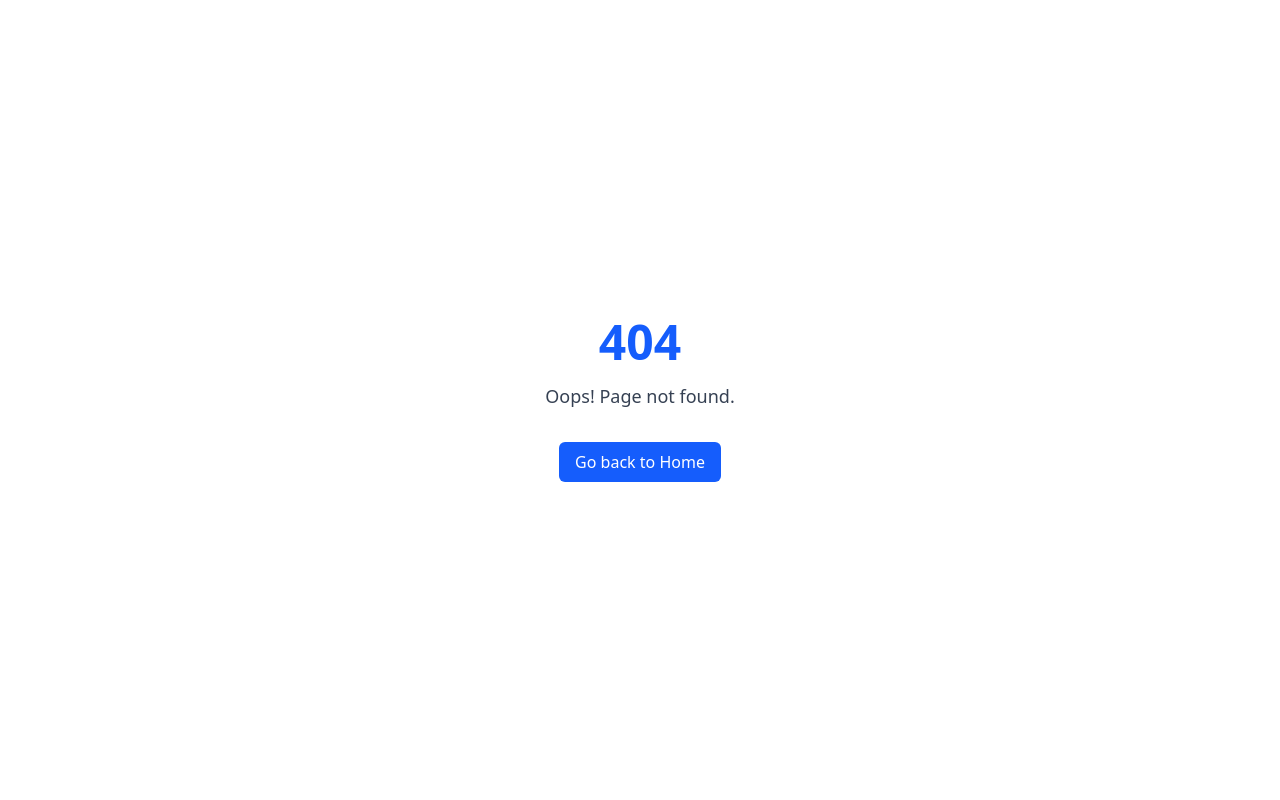
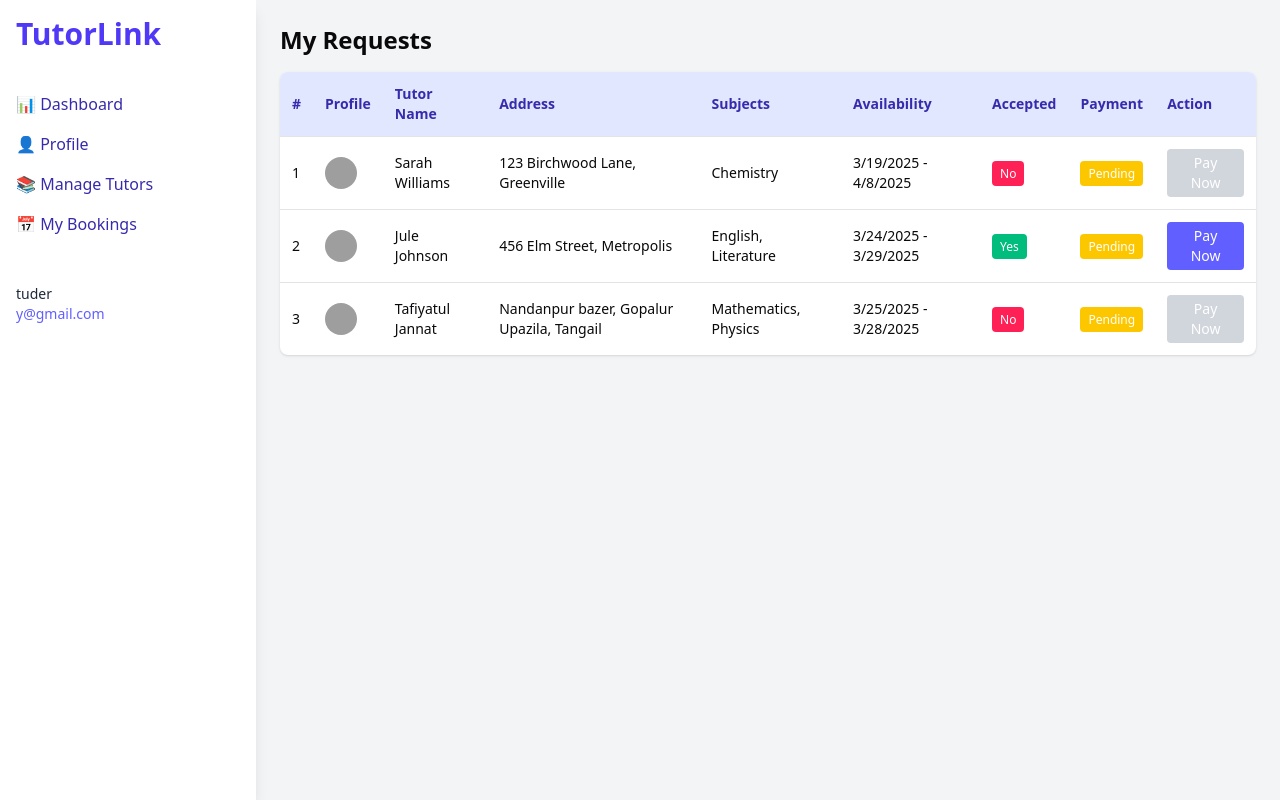
Before and after one commit to Mdsoyaib123/tutor-link-frontend, a Next.js app: page /studentdashboard in a window 1280 px wide. Before the commit this address had no page. Built offline with nearby package versions, Linux system fonts and the light colour scheme; grey boxes are pictures that could not be loaded.

Commit message:
student dashboard basic structuer added

```diff
--- a/src/app/(WithdashBoardLayOut)/student/manageTurors/page.tsx
+++ /dev/null
@@ -1,7 +0,0 @@
-import React from "react";
-
-const Turors = () => {
-  return <div>Turors</div>;
-};
-
-export default Turors;
--- /dev/null
+++ b/src/app/(WithdashBoardLayOut)/studentdashboard/MyRequestsTable.tsx
@@ -0,0 +1,97 @@
+"use client";
+
+const data = [
+  {
+    profile: "https://i.pravatar.cc/150?img=1",
+    name: "Sarah Williams",
+    address: "123 Birchwood Lane, Greenville",
+    subjects: "Chemistry",
+    availability: "3/19/2025 - 4/8/2025",
+    accepted: "No",
+    payment: "Pending",
+  },
+  {
+    profile: "https://i.pravatar.cc/150?img=2",
+    name: "Jule Johnson",
+    address: "456 Elm Street, Metropolis",
+    subjects: "English, Literature",
+    availability: "3/24/2025 - 3/29/2025",
+    accepted: "Yes",
+    payment: "Pending",
+  },
+  {
+    profile: "https://i.pravatar.cc/150?img=3",
+    name: "Tafiyatul Jannat",
+    address: "Nandanpur bazer, Gopalur Upazila, Tangail",
+    subjects: "Mathematics, Physics",
+    availability: "3/25/2025 - 3/28/2025",
+    accepted: "No",
+    payment: "Pending",
+  },
+];
+
+export default function MyRequestsTable() {
+  return (
+    <div className="bg-white shadow rounded-lg overflow-x-auto">
+      <table className="min-w-full text-sm">
+        <thead className="bg-indigo-100 text-indigo-800">
+          <tr className="text-left">
+            <th className="p-3">#</th>
+            <th className="p-3">Profile</th>
+            <th className="p-3">Tutor Name</th>
+            <th className="p-3">Address</th>
+            <th className="p-3">Subjects</th>
+            <th className="p-3">Availability</th>
+            <th className="p-3">Accepted</th>
+            <th className="p-3">Payment</th>
+            <th className="p-3">Action</th>
+          </tr>
+        </thead>
+        <tbody>
+          {data.map((d, i) => (
+            <tr key={i} className="border-t">
+              <td className="p-3">{i + 1}</td>
+              <td className="p-3">
+                <img
+                  src={d.profile}
+                  alt="profile"
+                  className="w-8 h-8 rounded-full"
+                />
+              </td>
+              <td className="p-3">{d.name}</td>
+              <td className="p-3">{d.address}</td>
+              <td className="p-3">{d.subjects}</td>
+              <td className="p-3">{d.availability}</td>
+              <td className="p-3">
+                <span
+                  className={`px-2 py-1 rounded text-white text-xs ${
+                    d.accepted === "Yes" ? "bg-emerald-500" : "bg-rose-500"
+                  }`}
+                >
+                  {d.accepted}
+                </span>
+              </td>
+              <td className="p-3">
+                <span className="px-2 py-1 rounded bg-yellow-400 text-white text-xs">
+                  {d.payment}
+                </span>
+              </td>
+              <td className="p-3">
+                <button
+                  className={`px-4 py-1 text-white rounded text-sm ${
+                    d.accepted === "Yes"
+                      ? "bg-indigo-500 hover:bg-indigo-600"
+                      : "bg-gray-300 cursor-not-allowed"
+                  }`}
+                  disabled={d.accepted !== "Yes"}
+                >
+                  Pay Now
+                </button>
+              </td>
+            </tr>
+          ))}
+        </tbody>
+      </table>
+    </div>
+  );
+}
--- /dev/null
+++ b/src/app/(WithdashBoardLayOut)/studentdashboard/SideBar.tsx
@@ -0,0 +1,37 @@
+"use client";
+
+import Link from "next/link";
+
+export default function Sidebar() {
+  return (
+    <aside className="w-full md:w-64 bg-white shadow-lg min-h-screen p-4">
+      <div className="text-3xl font-extrabold mb-10 text-indigo-600">
+        TutorLink
+      </div>
+      <nav className="space-y-4 text-indigo-800 font-medium">
+        <a href="#" className="block hover:text-indigo-500">
+          📊 Dashboard
+        </a>
+        <Link
+          href={"/studentdashboard/profile"}
+          className="block hover:text-indigo-500"
+        >
+          👤 Profile
+        </Link>
+        <a href="#" className="block hover:text-indigo-500">
+          📚 Manage Tutors
+        </a>
+        <a href="#" className="block hover:text-indigo-500">
+          📅 My Bookings
+        </a>
+      </nav>
+      <div className="mt-12 text-sm text-gray-500">
+        <span className="text-gray-800 font-medium">tuder</span>
+        <br />
+        <a href="mailto:y@gmail.com" className="text-indigo-500">
+          y@gmail.com
+        </a>
+      </div>
+    </aside>
+  );
+}
--- /dev/null
+++ b/src/app/(WithdashBoardLayOut)/studentdashboard/page.tsx
@@ -0,0 +1,17 @@
+// app/dashboard/page.tsx
+"use client";
+
+import MyRequestsTable from "./MyRequestsTable";
+import Sidebar from "./SideBar";
+
+export default function DashboardPage() {
+  return (
+    <div className="flex min-h-screen bg-gray-100">
+      <Sidebar />
+      <main className="flex-1 p-6">
+        <h2 className="text-2xl font-semibold mb-4">My Requests</h2>
+        <MyRequestsTable />
+      </main>
+    </div>
+  );
+}
```
Also changed, not shown: src/app/(WithdashBoardLayOut)/studentdashboard/profile/page.tsx (renamed from src/app/(WithdashBoardLayOut)/student/page.tsx).
